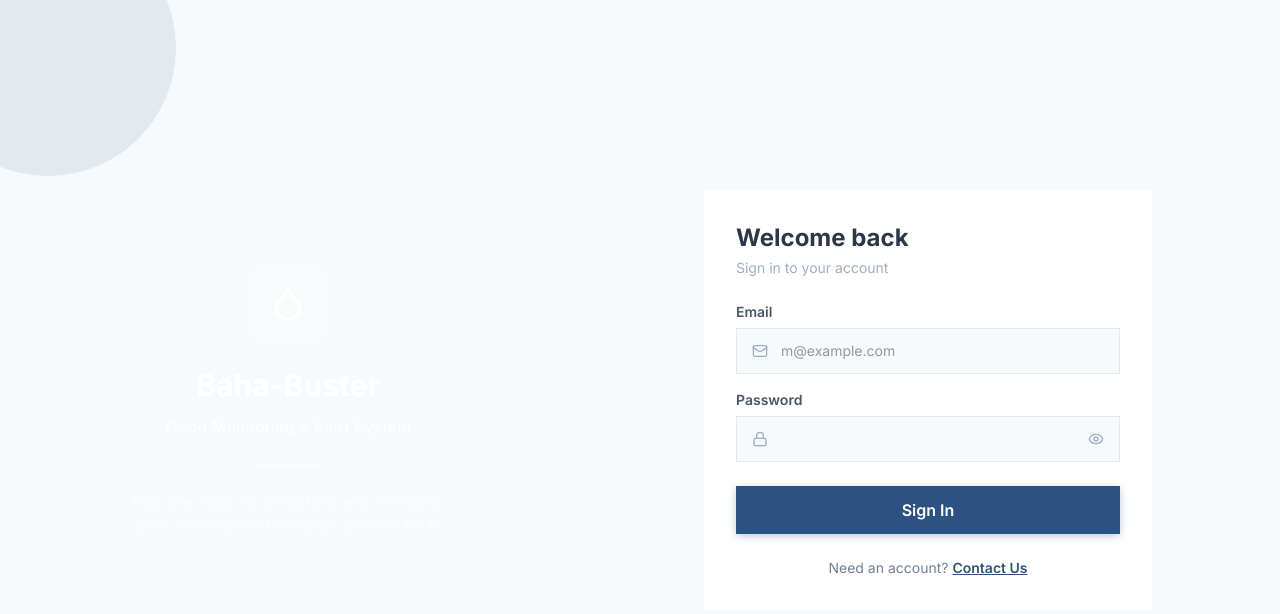
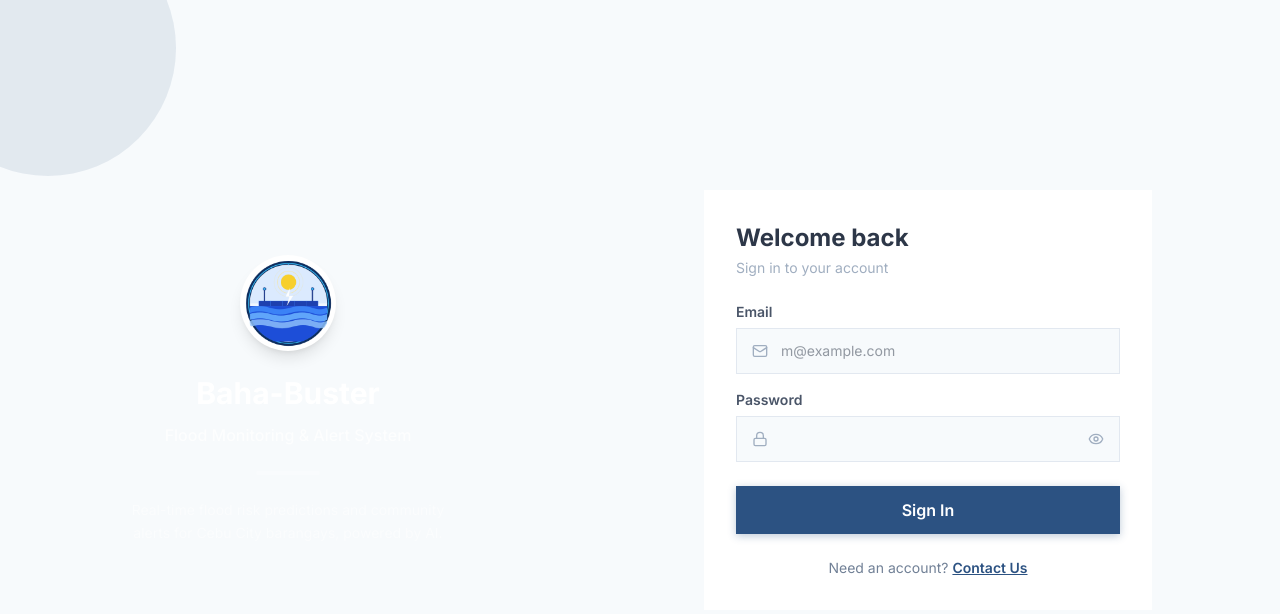
Before and after one commit to iamrayd/Baha-buster, a Next.js app: page /login in a window 1280 px wide. Shown: the top 614 px of the page. Built offline with nearby package versions, Linux system fonts and the light colour scheme; no server answers.

Commit message:
UI enhancements: Add new logo, fix dashboard mapping, and clean up card containers

```diff
--- a/src/app/(auth)/contact/page.tsx
+++ b/src/app/(auth)/contact/page.tsx
@@ -71,10 +71,9 @@ export default function ContactPage() {
 
         <div className="relative z-10 text-center px-12">
           <div
-            className="w-20 h-20 rounded-2xl flex items-center justify-center mx-auto mb-6"
-            style={{ background: "rgba(255,255,255,0.1)" }}
+            className="w-24 h-24 rounded-full flex items-center justify-center mx-auto mb-6 bg-white overflow-hidden shadow-lg border-4 border-white/20"
           >
-            <Droplet size={40} className="text-white" />
+            <img src="/images/baha-buster-logo.png" alt="Baha-Buster Logo" className="w-full h-full object-cover" />
           </div>
           <h1 className="text-3xl font-bold text-white mb-3">Baha-Buster</h1>
           <p className="text-base font-medium" style={{ color: "rgba(255,255,255,0.7)" }}>
@@ -96,8 +95,8 @@ export default function ContactPage() {
         <div className="max-w-md w-full animate-fade-in">
           {/* Mobile logo */}
           <div className="lg:hidden flex items-center gap-3 mb-8 justify-center">
-            <div className="w-11 h-11 rounded-xl flex items-center justify-center" style={{ background: "var(--color-primary-dark)" }}>
-              <Droplet size={22} className="text-white" />
+            <div className="w-12 h-12 rounded-full flex items-center justify-center bg-white overflow-hidden shadow-sm shrink-0 border border-gray-100">
+              <img src="/images/baha-buster-logo.png" alt="Baha-Buster Logo" className="w-full h-full object-cover" />
             </div>
             <div>
               <h1 className="text-xl font-bold" style={{ color: "var(--color-gray-700)" }}>Baha-Buster</h1>
--- a/src/app/(auth)/login/page.tsx
+++ b/src/app/(auth)/login/page.tsx
@@ -88,10 +88,9 @@ export default function LoginPage() {
 
         <div className="relative z-10 text-center px-12">
           <div
-            className="w-20 h-20 rounded-2xl flex items-center justify-center mx-auto mb-6"
-            style={{ background: "rgba(255,255,255,0.1)" }}
+            className="w-24 h-24 rounded-full flex items-center justify-center mx-auto mb-6 bg-white overflow-hidden shadow-lg border-4 border-white/20"
           >
-            <Droplet size={40} className="text-white" />
+            <img src="/images/baha-buster-logo.png" alt="Baha-Buster Logo" className="w-full h-full object-cover" />
           </div>
           <h1 className="text-3xl font-bold text-white mb-3">Baha-Buster</h1>
           <p className="text-base font-medium" style={{ color: "rgba(255,255,255,0.7)" }}>
@@ -123,10 +122,9 @@ export default function LoginPage() {
           {/* Mobile logo */}
           <div className="lg:hidden flex items-center gap-3 mb-8 justify-center">
             <div
-              className="w-11 h-11 rounded-xl flex items-center justify-center"
-              style={{ background: "var(--color-primary-dark)" }}
+              className="w-12 h-12 rounded-full flex items-center justify-center bg-white overflow-hidden shadow-sm shrink-0 border border-gray-100"
             >
-              <Droplet size={22} className="text-white" />
+              <img src="/images/baha-buster-logo.png" alt="Baha-Buster Logo" className="w-full h-full object-cover" />
             </div>
             <div>
               <h1 className="text-xl font-bold" style={{ color: "var(--color-gray-700)" }}>Baha-Buster</h1>
--- a/src/app/(auth)/signup/page.tsx
+++ b/src/app/(auth)/signup/page.tsx
@@ -99,10 +99,9 @@ export default function SignupPage() {
 
         <div className="relative z-10 text-center px-12">
           <div
-            className="w-20 h-20 rounded-2xl flex items-center justify-center mx-auto mb-6"
-            style={{ background: "rgba(255,255,255,0.1)" }}
+            className="w-24 h-24 rounded-full flex items-center justify-center mx-auto mb-6 bg-white overflow-hidden shadow-lg border-4 border-white/20"
           >
-            <Droplet size={40} className="text-white" />
+            <img src="/images/baha-buster-logo.png" alt="Baha-Buster Logo" className="w-full h-full object-cover" />
           </div>
           <h1 className="text-3xl font-bold text-white mb-3">Baha-Buster</h1>
           <p className="text-base font-medium" style={{ color: "rgba(255,255,255,0.7)" }}>
@@ -124,8 +123,8 @@ export default function SignupPage() {
         <div className="max-w-md w-full animate-fade-in">
           {/* Mobile logo */}
           <div className="lg:hidden flex items-center gap-3 mb-8 justify-center">
-            <div className="w-11 h-11 rounded-xl flex items-center justify-center" style={{ background: "var(--color-primary-dark)" }}>
-              <Droplet size={22} className="text-white" />
+            <div className="w-12 h-12 rounded-full flex items-center justify-center bg-white overflow-hidden shadow-sm shrink-0 border border-gray-100">
+              <img src="/images/baha-buster-logo.png" alt="Baha-Buster Logo" className="w-full h-full object-cover" />
             </div>
             <div>
               <h1 className="text-xl font-bold" style={{ color: "var(--color-gray-700)" }}>Baha-Buster</h1>
--- a/src/app/(main)/dashboard/page.tsx
+++ b/src/app/(main)/dashboard/page.tsx
@@ -42,7 +42,6 @@ export default function DashboardPage() {
 
   const [selectedBarangay, setSelectedBarangay] = useState<string | null>(null);
   const [riskFilter, setRiskFilter] = useState<RiskLevel | "ALL">("ALL");
-  const [initialZoomDone, setInitialZoomDone] = useState(false);
 
   const mapRef = useRef<GoogleMapHandle>(null);
 
@@ -53,16 +52,7 @@ export default function DashboardPage() {
     }
   }, [user]);
 
-  // FIXED: Added missing dependency array to prevent infinite re-renders
-  useEffect(() => {
-    if (user?.barangay && data.length > 0 && mapRef.current && !initialZoomDone) {
-      setInitialZoomDone(true);
-      const timer = setTimeout(() => {
-        mapRef.current?.flyToBarangay(user.barangay!);
-      }, 500);
-      return () => clearTimeout(timer);
-    }
-  }, [user, data.length, initialZoomDone]);
+  // Initial zoom is now handled inside GoogleMap components onLoad
 
   // Fetch data with polling
   useEffect(() => {
@@ -179,10 +169,10 @@ export default function DashboardPage() {
 
       {/* ── Chart + Alerts Side by Side ─────────────────────────────────── */}
       <div className="grid grid-cols-1 xl:grid-cols-3 gap-5">
-        <div className="xl:col-span-2 bg-white rounded-2xl shadow-sm border border-gray-100 p-1">
+        <div className="xl:col-span-2">
           <FloodDataChart barangayName={selectedBarangay} data={data} />
         </div>
-        <div className="xl:col-span-1 bg-white rounded-2xl shadow-sm border border-gray-100 overflow-hidden">
+        <div className="xl:col-span-1">
           <RealTimeAlerts
             data={data}
             loading={loading}
--- a/src/components/layout/Sidebar.tsx
+++ b/src/components/layout/Sidebar.tsx
@@ -63,8 +63,8 @@ export default function Sidebar({ isOpen = false, onClose }: SidebarProps) {
         className="px-6 py-5 flex items-center gap-3"
         style={{ background: "var(--color-primary-dark)" }}
       >
-        <div className="w-10 h-10 rounded-xl flex items-center justify-center" style={{ background: "rgba(255,255,255,0.15)" }}>
-          <Droplet size={22} className="text-white" />
+        <div className="w-10 h-10 rounded-full flex items-center justify-center overflow-hidden shrink-0 bg-white border border-white/20">
+          <img src="/images/baha-buster-logo.png" alt="Baha-Buster Logo" className="w-full h-full object-cover" />
         </div>
         <div>
           <h1 className="text-lg font-bold text-white tracking-tight">Baha-Buster</h1>
--- a/src/features/dashboard/FloodDataChart.tsx
+++ b/src/features/dashboard/FloodDataChart.tsx
@@ -1,5 +1,4 @@
 "use client";
-
 import { useState, useEffect } from "react";
 import { Card } from "@/src/components/ui/Card";
 import {
@@ -80,6 +79,7 @@ export default function FloodDataChart({ barangayName, data }: FloodDataChartPro
     ? data.find((b) => b.barangay.toUpperCase() === barangayName.toUpperCase())
     : null;
 
+
   const chartData = selectedBarangayData?.predictions
     ? selectedBarangayData.predictions.slice(0, forecastDays).map((p) => {
       const forecastDate = new Date();
@@ -127,9 +127,9 @@ export default function FloodDataChart({ barangayName, data }: FloodDataChartPro
   const riskLevel = selectedBarangayData.predictions?.[0]?.risk_level || "LOW";
 
   const riskStyles: Record<string, { bg: string; color: string }> = {
-    HIGH:   { bg: "var(--color-risk-high)",   color: "#ffffff" },
+    HIGH: { bg: "var(--color-risk-high)", color: "#ffffff" },
     MEDIUM: { bg: "var(--color-risk-medium)", color: "#ffffff" },
-    LOW:    { bg: "var(--color-risk-low)",    color: "#ffffff" },
+    LOW: { bg: "var(--color-risk-low)", color: "#ffffff" },
   };
 
   const rs = riskStyles[riskLevel];
--- a/src/features/flood-map/components/GoogleMap.tsx
+++ b/src/features/flood-map/components/GoogleMap.tsx
@@ -115,7 +115,18 @@ const FloodGoogleMap = forwardRef<GoogleMapHandle, LeafletMapProps>(
 
     const onLoad = useCallback((map: google.maps.Map) => {
       mapRef.current = map;
-    }, []);
+      if (selectedBarangay) {
+        // Small delay to ensure map is fully rendered before panning
+        setTimeout(() => {
+          const coords = BARANGAY_BOUNDARIES[selectedBarangay.toUpperCase()];
+          if (coords && coords.length > 0) {
+            const centroid = getCentroid(coords);
+            map.panTo(centroid);
+            map.setZoom(15);
+          }
+        }, 100);
+      }
+    }, [selectedBarangay]);
 
     useImperativeHandle(ref, () => ({
       flyToBarangay(barangay: string) {
```
Also changed, not shown: public/images/baha-buster-logo.png (added). Lines whose indentation alone changed are shown as unchanged.
